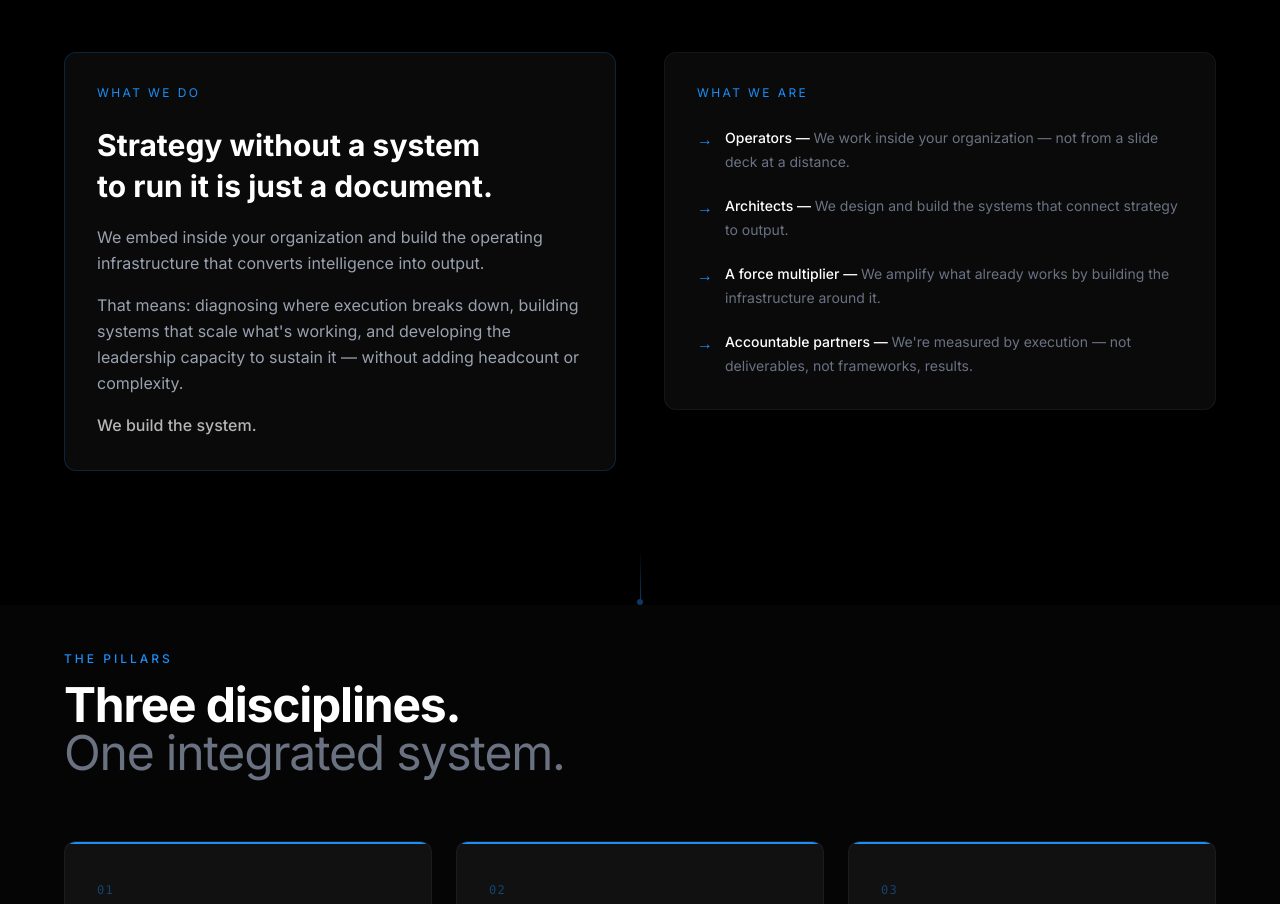
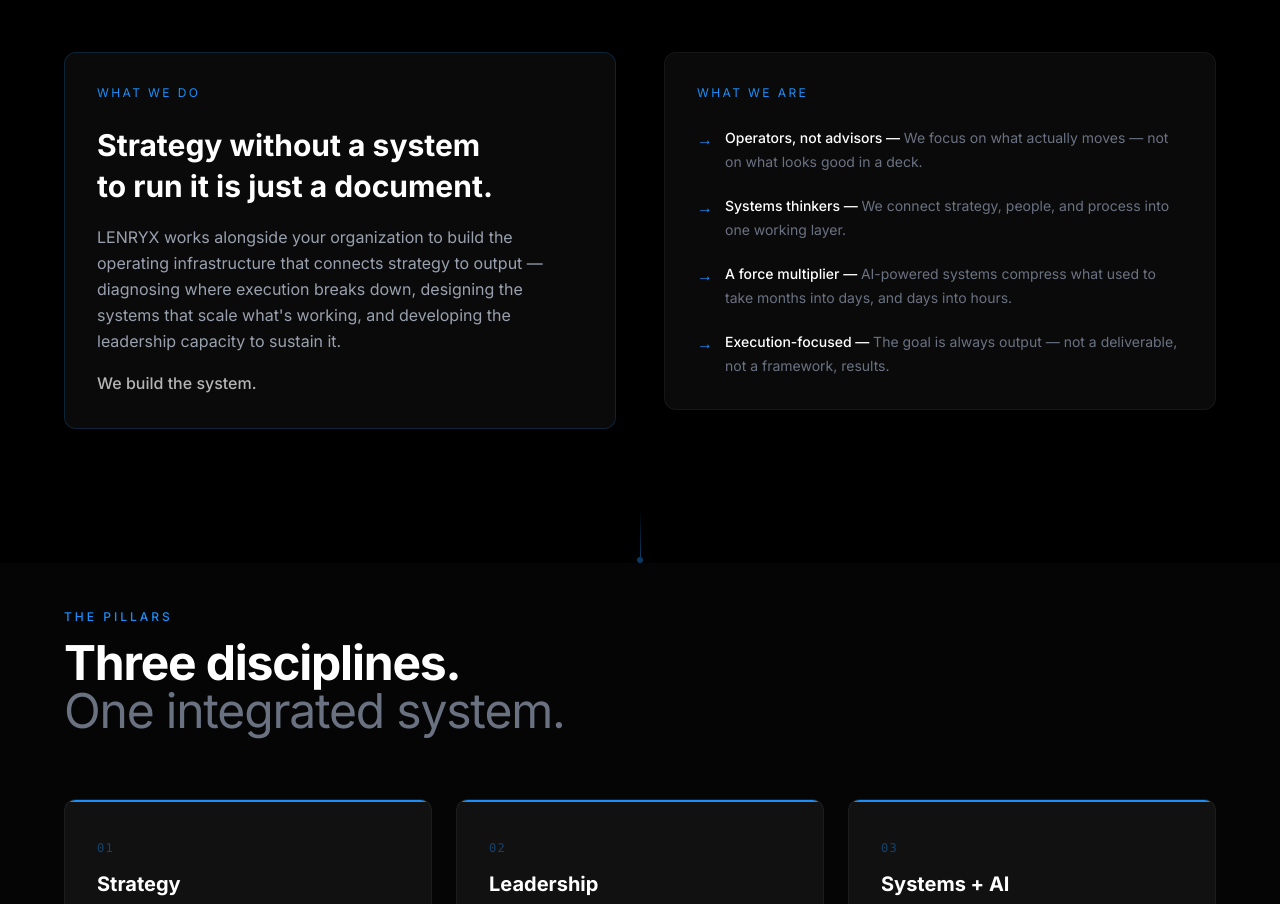
Before and after one commit to jaxson-agent/lenryx-site, a Next.js app: page / in a window 1280 px wide. Shown: the part 884-1788 px from the top of the page. Built offline with nearby package versions, Linux system fonts and the light colour scheme.

Commit message:
fix: works alongside (not embed), force multiplier with AI speed claim, clean what-we-are

```diff
--- a/src/app/page.tsx
+++ b/src/app/page.tsx
@@ -249,10 +249,7 @@ export default function Home() {
                 Strategy without a system<br />to run it is just a document.
               </h2>
               <p className="text-gray-400 leading-relaxed">
-                We embed inside your organization and build the operating infrastructure that converts intelligence into output.
-              </p>
-              <p className="text-gray-400 leading-relaxed mt-4">
-                That means: diagnosing where execution breaks down, building systems that scale what&apos;s working, and developing the leadership capacity to sustain it — without adding headcount or complexity.
+                LENRYX works alongside your organization to build the operating infrastructure that connects strategy to output — diagnosing where execution breaks down, designing the systems that scale what&apos;s working, and developing the leadership capacity to sustain it.
               </p>
               <p className="text-white/70 leading-relaxed mt-4 font-medium">
                 We build the system.
@@ -263,10 +260,10 @@ export default function Home() {
               <p className="text-[#1B8EF8] text-xs tracking-[0.2em] uppercase mb-6">What we are</p>
               <ul className="space-y-5">
                 {[
-                  { label: "Operators", desc: "We work inside your organization — not from a slide deck at a distance." },
-                  { label: "Architects", desc: "We design and build the systems that connect strategy to output." },
-                  { label: "A force multiplier", desc: "We amplify what already works by building the infrastructure around it." },
-                  { label: "Accountable partners", desc: "We're measured by execution — not deliverables, not frameworks, results." },
+                  { label: "Operators, not advisors", desc: "We focus on what actually moves — not on what looks good in a deck." },
+                  { label: "Systems thinkers", desc: "We connect strategy, people, and process into one working layer." },
+                  { label: "A force multiplier", desc: "AI-powered systems compress what used to take months into days, and days into hours." },
+                  { label: "Execution-focused", desc: "The goal is always output — not a deliverable, not a framework, results." },
                 ].map((item) => (
                   <li key={item.label} className="flex items-start gap-3">
                     <span className="text-[#1B8EF8] mt-0.5 shrink-0">→</span>
--- a/src/app/team/page.tsx
+++ b/src/app/team/page.tsx
@@ -79,10 +79,10 @@ export default function TeamPage() {
             </p>
             <ul className="space-y-4 max-w-xl">
               {[
-                { label: "Operators", desc: "We work inside your organization — not from a slide deck at a distance." },
-                { label: "Architects", desc: "We design and build the systems that connect strategy to output." },
-                { label: "A force multiplier", desc: "We amplify what already works by building the infrastructure around it." },
-                { label: "Accountable partners", desc: "We're measured by execution — not deliverables, not frameworks, results." },
+                { label: "Operators, not advisors", desc: "We focus on what actually moves — not on what looks good in a deck." },
+                { label: "Systems thinkers", desc: "We connect strategy, people, and process into one working layer." },
+                { label: "A force multiplier", desc: "AI-powered systems compress what used to take months into days, and days into hours." },
+                { label: "Execution-focused", desc: "The goal is always output — not a deliverable, not a framework, results." },
               ].map((item) => (
                 <li key={item.label} className="flex items-start gap-3">
                   <span className="text-[#1B8EF8] mt-0.5 shrink-0">→</span>
```
